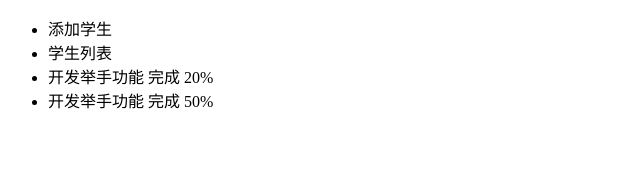
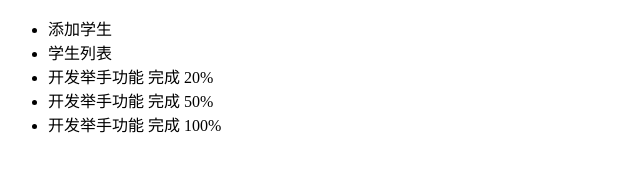
Before and after one commit to 5211314qm/etoak, a plain HTML site: page index.html in a window 1280 px wide. Shown: the whole page, without its empty margins (0-640 px from the left). Drawn offline with Linux system fonts and the light colour scheme.

Commit message:
举手功能开发完成

```diff
--- a/index.html
+++ b/index.html
@@ -9,6 +9,7 @@
 			<li>学生列表</li>
 			<li>开发举手功能 完成 20%</li>
 			<li>开发举手功能 完成 50%</li>
+			<li>开发举手功能 完成 100%</li>
 		</ul>
 	</body>
 </html>
```
